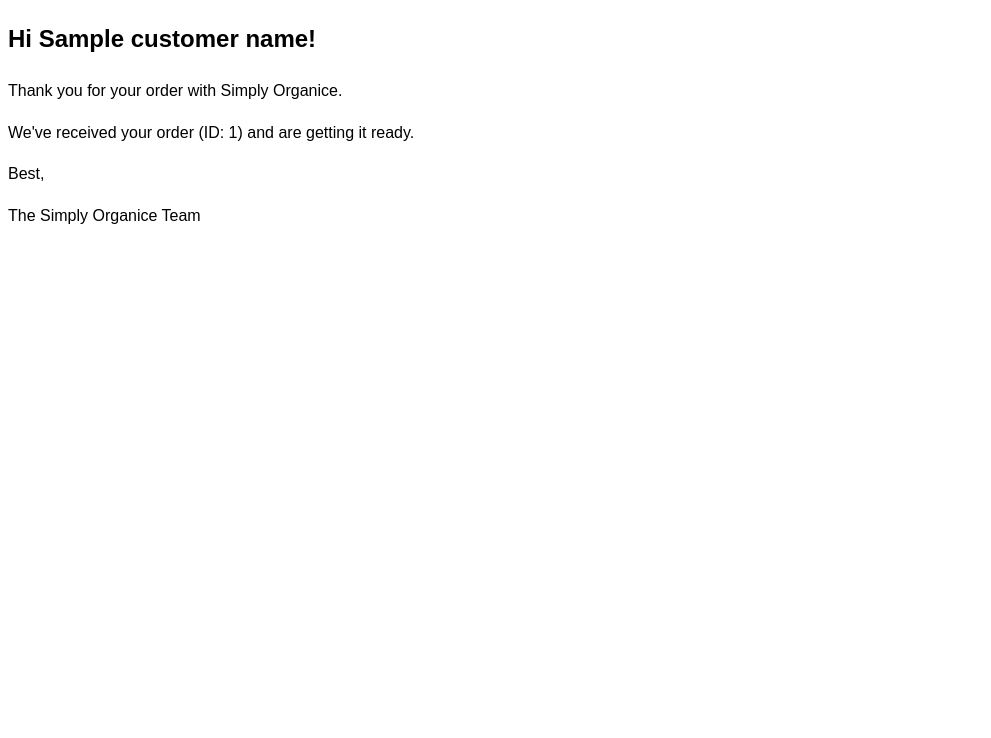
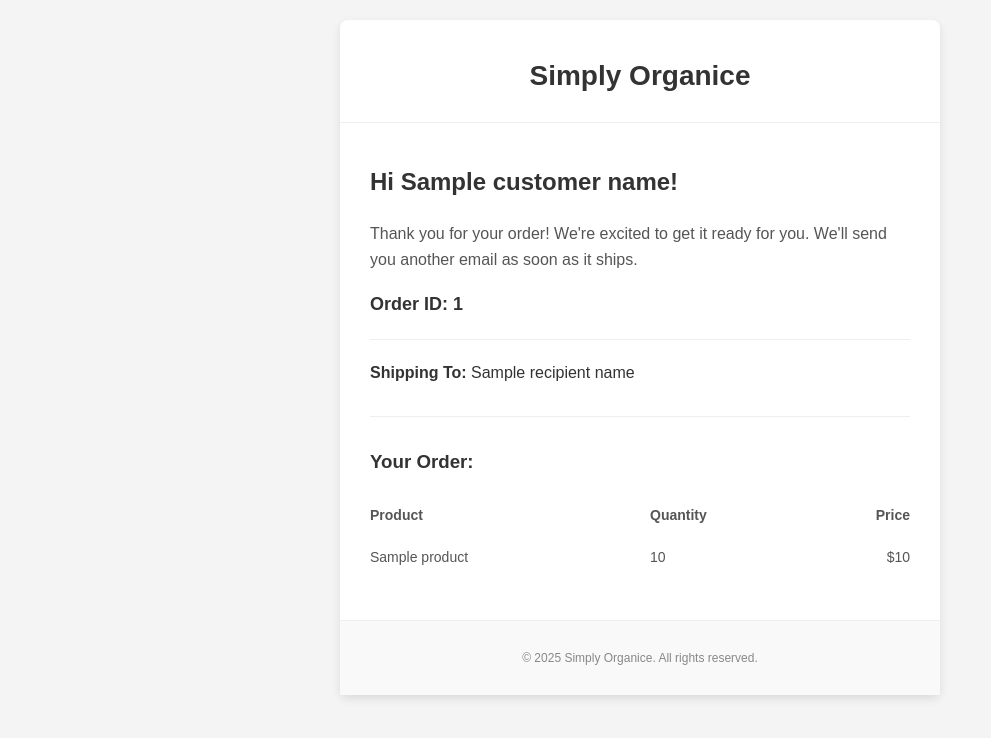
Before and after one commit to Mortoti/simply-organice-ecommerce-backend, a Python web app: template templates/order_confirmation.html in a window 1280 px wide. Shown: the top 738 px of the page, without its empty margins (0-991 px from the left). Run offline with Jinja, Linux system fonts and the light colour scheme; the template is opened without the code that fills it: most values are stand-ins (such as "Sample title", 1, 10 or a date in 2020).

Commit message:
Full Email implementation for Order Creation

```diff
--- a/ecommerce_backend/settings.py
+++ b/ecommerce_backend/settings.py
@@ -182,6 +182,10 @@
 
 
 
+
 # --- CELERY SETTINGS ---
 CELERY_BROKER_URL = 'redis://localhost:6379/0'
 CELERY_RESULT_BACKEND = 'redis://localhost:6379/0'
+
+
+DEFAULT_FROM_EMAIL = 'admin@simplyorganice.com'
--- a/store/serializers.py
+++ b/store/serializers.py
@@ -1,7 +1,7 @@
 from rest_framework import serializers
 from .models import Product, Collection, Cart, CartItem, Customer, OrderItem, Order, Branch, ProductImage
 from django.db import transaction
-from .signals import order_created
+from .signals import order_created, order_created
 
 class ProductImageSerializer(serializers.ModelSerializer):
     def create(self, validated_data):
@@ -108,7 +108,7 @@
     def validate_cart_id(self, cart_id):
         if not Cart.objects.filter(pk = cart_id).exists():
             raise serializers.ValidationError("No cart with the given ID was found")
-        elif CartItem.objects.filter(pk = cart_id).count()== 0:
+        elif CartItem.objects.filter(cart_id = cart_id).count()== 0:
             raise serializers.ValidationError("The Cart is Empty")
         return cart_id
     def save(self, **kwargs):
--- a/templates/order_confirmation.html
+++ b/templates/order_confirmation.html
@@ -4,15 +4,70 @@
     <meta charset="UTF-8">
     <title>Order Confirmation</title>
 </head>
-<body style="font-family: Arial, sans-serif; line-height: 1.6;">
+<body style="margin: 0; padding: 0; font-family: Arial, sans-serif; background-color: #f4f4f4;">
 
-    <h2>Hi {{ customer_name }}!</h2>
+    <table width="100%" border="0" cellpadding="0" cellspacing="0" style="background-color: #f4f4f4; padding: 20px;">
+        <tr>
+            <td align="center">
 
-    <p>Thank you for your order with Simply Organice.</p>
-    <p>We've received your order (ID: {{ order_id }}) and are getting it ready.</p>
+                <table width="600" border="0" cellpadding="0" cellspacing="0" style="background-color: #ffffff; border-radius: 8px; box-shadow: 0 4px 10px rgba(0,0,0,0.1);">
 
-    <p>Best,</p>
-    <p>The Simply Organice Team</p>
+                    <tr>
+                        <td align="center" style="padding: 40px 0 30px 0; border-bottom: 1px solid #eeeeee;">
+                            <h1 style="color: #333; margin: 0; font-size: 28px;">Simply Organice</h1>
+                        </td>
+                    </tr>
+
+                    <tr>
+                        <td style="padding: 40px 30px 40px 30px; color: #555555; font-size: 16px; line-height: 1.6;">
+
+                            <h2 style="color: #333333; margin-top: 0;">Hi {{ customer_name }}!</h2>
+
+                            <p>Thank you for your order! We're excited to get it ready for you. We'll send you another email as soon as it ships.</p>
+
+                            <p style="font-size: 18px; color: #333;"><b>Order ID: {{ order_id }}</b></p>
+
+                            <p style="color: #333; border-top: 1px solid #eeeeee; padding-top: 20px; margin-top: 20px;">
+                                <b>Shipping To:</b> {{ recipient_name }}
+                            </p>
+
+                            <hr style="border: 0; border-top: 1px solid #eeeeee; margin: 30px 0;">
+
+                            <h3 style="color: #333; margin-top: 0;">Your Order:</h3>
+                            <table width="100%" border="0" cellspacing="0" cellpadding="0" style="font-size: 14px;">
+                                <thead>
+                                    <tr style="text-align: left; border-bottom: 1px solid #dddddd;">
+                                        <th style="padding: 8px 0;">Product</th>
+                                        <th style="padding: 8px 0;">Quantity</th>
+                                        <th style="padding: 8px 0;" align="right">Price</th>
+                                    </tr>
+                                </thead>
+                                <tbody>
+                                    {% for item in order_items %}
+                                    <tr style="border-bottom: 1px solid #eeeeee;">
+                                        <td style="padding: 12px 0;">{{ item.product.name }}</td>
+                                        <td style="padding: 12px 0;">{{ item.quantity }}</td>
+                                        <td style="padding: 12px 0;" align="right">${{ item.price_at_purchase }}</td>
+                                    </tr>
+                                    {% endfor %}
+                                </tbody>
+                            </table>
+
+                        </td>
+                    </tr>
+
+                    <tr>
+                        <td align="center" style="padding: 30px 30px 30px 30px; background-color: #f9f9f9; border-top: 1px solid #eeeeee;">
+                            <p style="color: #888888; font-size: 12px; margin: 0;">
+                                &copy; 2025 Simply Organice. All rights reserved.
+                            </p>
+                        </td>
+                    </tr>
+
+                </table>
+            </td>
+        </tr>
+    </table>
 
 </body>
 </html>
```
Also changed, not shown: core/tasks.py (+38 -12 lines), store/signals/handlers.py (+25 -5 lines), store/signals/__init__.py (line endings or trailing spaces).
